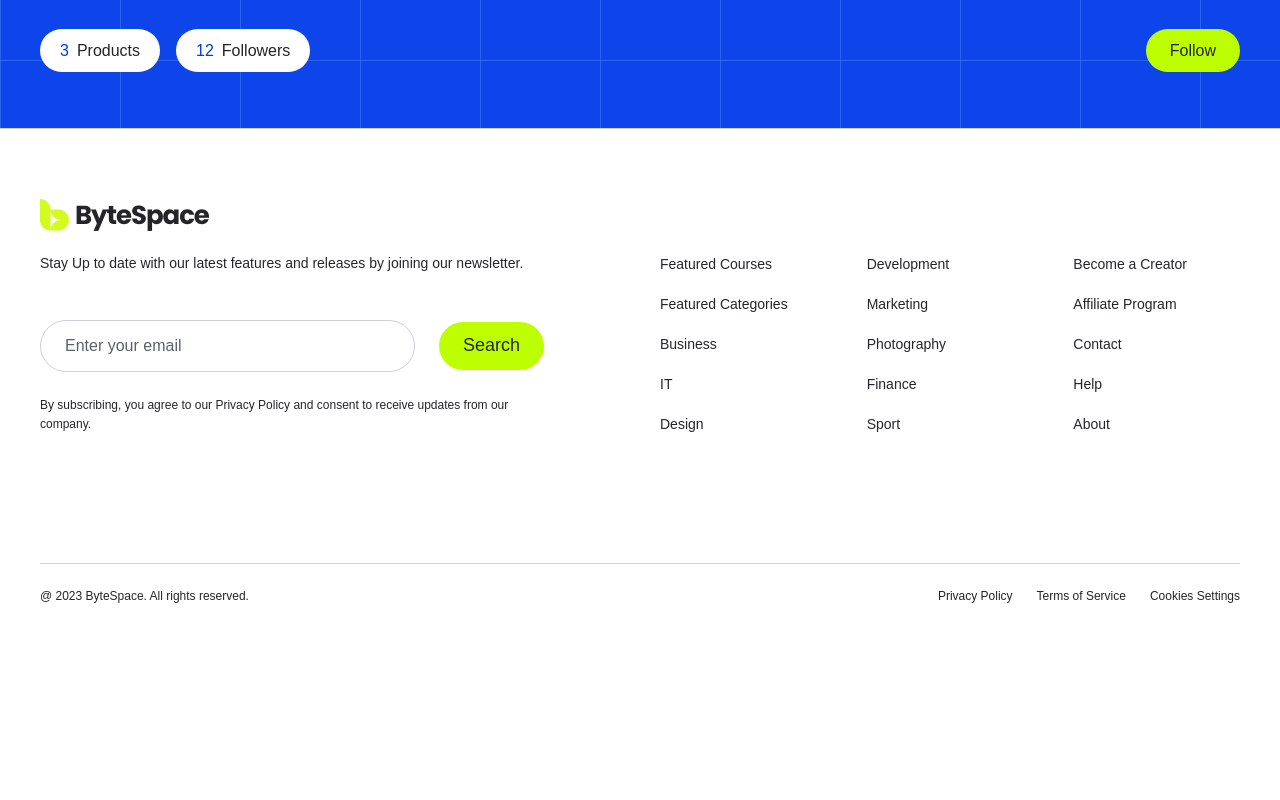
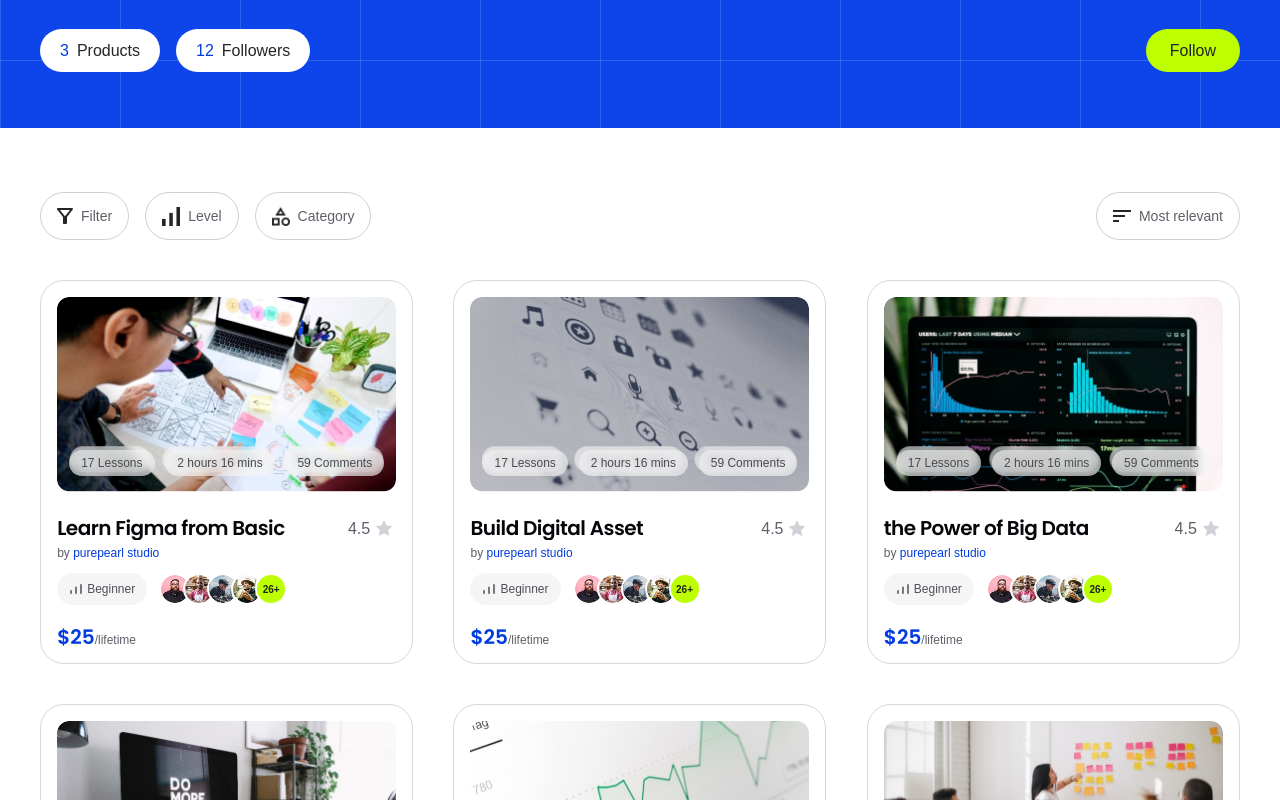
Before and after one commit to billalhossainjoy/bytespacenew, a Next.js app: page /creators in a window 1280 px wide. Shown: the part 420-1220 px from the top of the page. Before the commit the page ends 1073 px from the top, so only its background shows below. Built offline with nearby package versions, Linux system fonts and the light colour scheme; a web font is replaced by a local one.

Commit message:
feat: add creator course gallery

```diff
--- a/src/app/(marketing)/creators/page.tsx
+++ b/src/app/(marketing)/creators/page.tsx
@@ -1,5 +1,6 @@
 import type { Metadata } from "next";
 
+import { CreatorCourseGallery } from "@/components/creator-profile/CreatorCourseGallery";
 import { CreatorProfileHero } from "@/components/creator-profile/CreatorProfileHero";
 
 export const metadata: Metadata = {
@@ -11,6 +12,7 @@ export default function CreatorProfilePage() {
   return (
     <main>
       <CreatorProfileHero />
+      <CreatorCourseGallery />
     </main>
   );
 }
--- /dev/null
+++ b/src/components/creator-profile/CreatorCourseGallery.tsx
@@ -0,0 +1,139 @@
+"use client";
+
+import Image from "next/image";
+import { useMemo, useState } from "react";
+
+import { CourseCard } from "@/components/landing/courses/CourseCard";
+import { courses } from "@/data/courses";
+
+const creatorCourses = courses;
+const categories = Array.from(
+  new Set(creatorCourses.flatMap((course) => course.categories)),
+).sort();
+
+type SelectControlProps = {
+  icon: string;
+  label: string;
+  onChange: (value: string) => void;
+  options: { label: string; value: string }[];
+  value: string;
+};
+
+function SelectControl({
+  icon,
+  label,
+  onChange,
+  options,
+  value,
+}: SelectControlProps) {
+  return (
+    <label className="relative flex h-12 items-center gap-2 rounded-full border border-shuttle-gray-200 bg-white px-4 text-label-s text-shuttle-gray-700 transition-colors hover:bg-shuttle-gray-50">
+      <Image alt="" height={18} src={`/assets/search-page/icons/${icon}`} width={18} />
+      <span>{label}</span>
+      <select
+        aria-label={label}
+        className="absolute inset-0 cursor-pointer appearance-none rounded-full opacity-0"
+        onChange={(event) => onChange(event.target.value)}
+        value={value}
+      >
+        {options.map((option) => (
+          <option key={option.value} value={option.value}>
+            {option.label}
+          </option>
+        ))}
+      </select>
+    </label>
+  );
+}
+
+export function CreatorCourseGallery() {
+  const [category, setCategory] = useState("all");
+  const [level, setLevel] = useState("all");
+  const [sort, setSort] = useState("relevant");
+
+  const visibleCourses = useMemo(() => {
+    const matchingCourses = creatorCourses.filter(
+      (course) => category === "all" || course.categories.includes(category),
+    );
+
+    if (sort === "title") {
+      return [...matchingCourses].sort((a, b) => a.title.localeCompare(b.title));
+    }
+
+    if (sort === "price") {
+      return [...matchingCourses].sort((a, b) => a.price - b.price);
+    }
+
+    return matchingCourses;
+  }, [category, sort]);
+
+  function resetFilters() {
+    setCategory("all");
+    setLevel("all");
+  }
+
+  return (
+    <section className="bg-white px-6 py-16 lg:px-0" aria-label="Creator courses">
+      <div className="mx-auto max-w-[1200px]">
+        <div className="flex flex-col gap-4 sm:flex-row sm:items-center sm:justify-between">
+          <div className="flex flex-wrap gap-4">
+            <button
+              className="flex h-12 items-center gap-2 rounded-full border border-shuttle-gray-200 bg-white px-4 text-label-s text-shuttle-gray-700 transition-colors hover:bg-shuttle-gray-50"
+              onClick={resetFilters}
+              type="button"
+            >
+              <Image alt="" height={16} src="/assets/search-page/icons/filter.png" width={16} />
+              Filter
+            </button>
+
+            <SelectControl
+              icon="level.png"
+              label={level === "all" ? "Level" : "Beginner"}
+              onChange={setLevel}
+              options={[
+                { label: "All levels", value: "all" },
+                { label: "Beginner", value: "beginner" },
+              ]}
+              value={level}
+            />
+
+            <SelectControl
+              icon="category.png"
+              label={category === "all" ? "Category" : category}
+              onChange={setCategory}
+              options={[
+                { label: "All categories", value: "all" },
+                ...categories.map((item) => ({ label: item, value: item })),
+              ]}
+              value={category}
+            />
+          </div>
+
+          <SelectControl
+            icon="sort.png"
+            label={sort === "relevant" ? "Most relevant" : sort === "title" ? "Course title" : "Lowest price"}
+            onChange={setSort}
+            options={[
+              { label: "Most relevant", value: "relevant" },
+              { label: "Course title", value: "title" },
+              { label: "Lowest price", value: "price" },
+            ]}
+            value={sort}
+          />
+        </div>
+
+        {visibleCourses.length > 0 ? (
+          <div className="mt-10 grid justify-items-center gap-10 md:grid-cols-2 lg:grid-cols-3">
+            {visibleCourses.map((course) => (
+              <CourseCard course={course} key={course.id} />
+            ))}
+          </div>
+        ) : (
+          <p className="mt-16 text-center text-body-m text-shuttle-gray-700">
+            No courses match this category.
+          </p>
+        )}
+      </div>
+    </section>
+  );
+}
```
